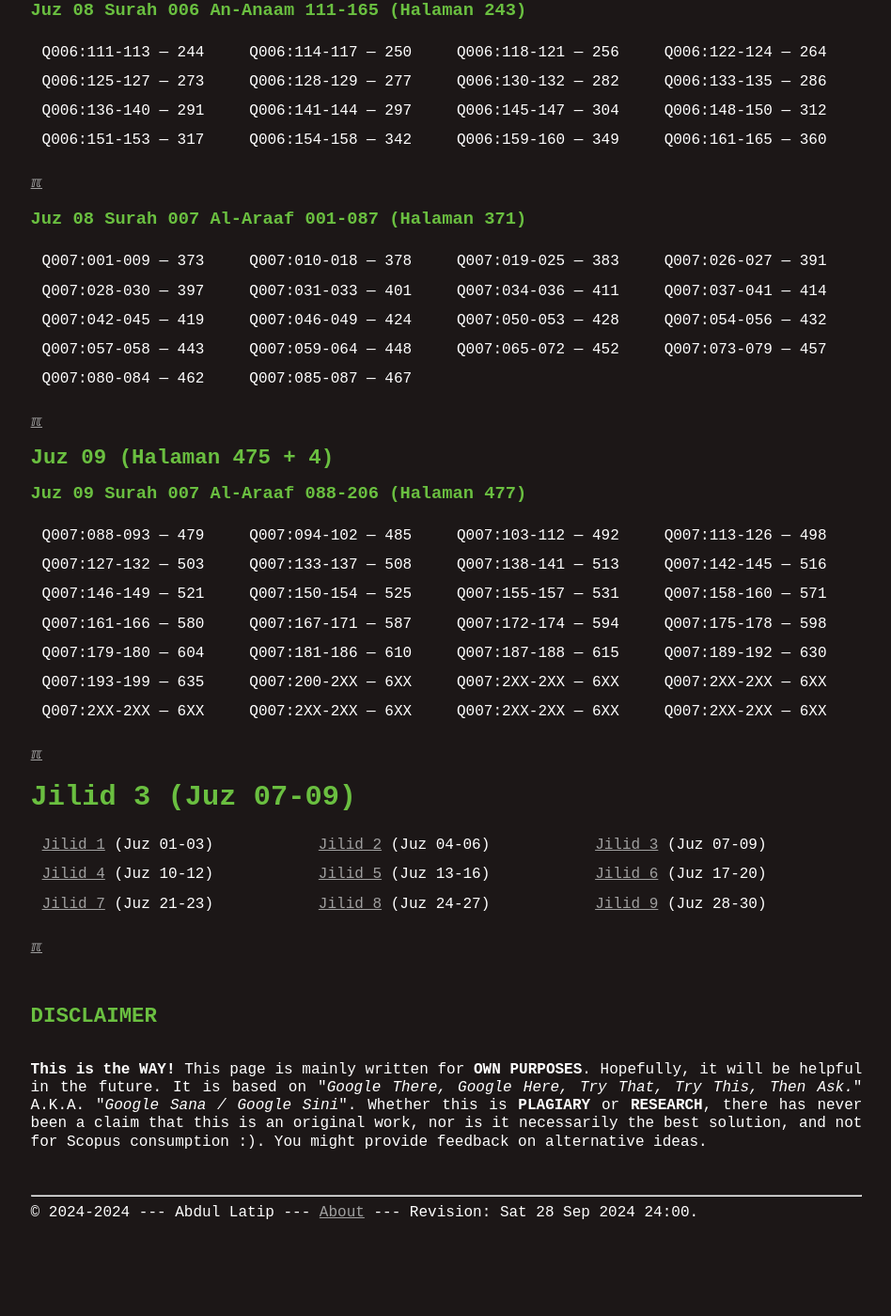
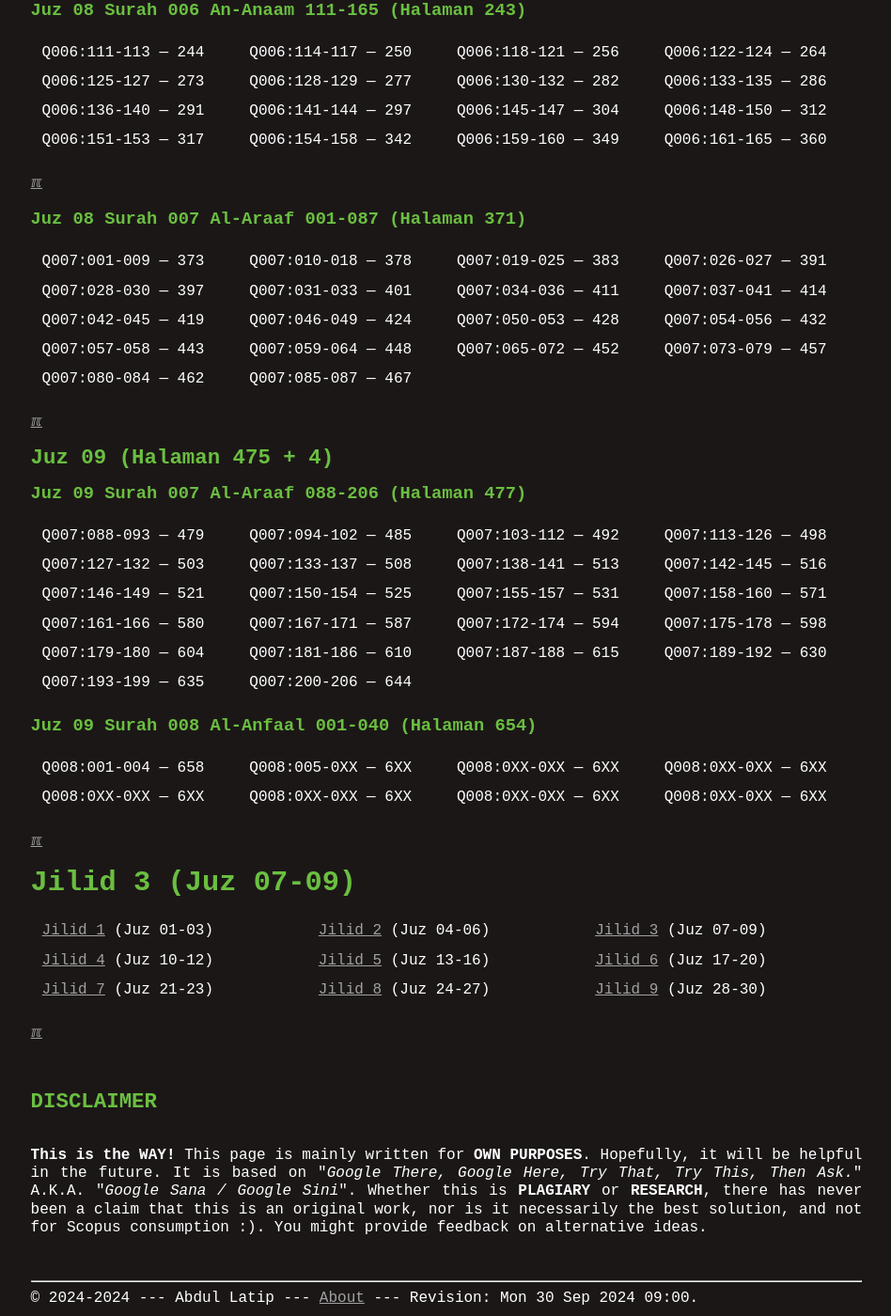
Before and after one commit to dullatip/indexquran, a Jekyll site: the page built from 003.md, in a window 1280 px wide and 1400 px high, scrolled down 1394 px. Shown: the whole window at 94% size, without its empty margins (165-1113 px from the left). Built offline with Jekyll 4.4.1, drawn with Linux system fonts in a browser that asks for light colours; before the commit the page ends 2702 px from its top, so only the background shows below that.

Commit message:
modified:   003.md

```diff
--- a/003.md
+++ b/003.md
@@ -64,8 +64,12 @@
 | Q007:146-149 --- 521 | Q007:150-154 --- 525 | Q007:155-157 --- 531 | Q007:158-160 --- 571 |
 | Q007:161-166 --- 580 | Q007:167-171 --- 587 | Q007:172-174 --- 594 | Q007:175-178 --- 598 |
 | Q007:179-180 --- 604 | Q007:181-186 --- 610 | Q007:187-188 --- 615 | Q007:189-192 --- 630 |
-| Q007:193-199 --- 635 | Q007:200-2XX --- 6XX | Q007:2XX-2XX --- 6XX | Q007:2XX-2XX --- 6XX |
-| Q007:2XX-2XX --- 6XX | Q007:2XX-2XX --- 6XX | Q007:2XX-2XX --- 6XX | Q007:2XX-2XX --- 6XX |
+| Q007:193-199 --- 635 | Q007:200-206 --- 644 |
+
+### Juz 09 Surah 008 Al-Anfaal 001-040 (Halaman 654)
+
+| Q008:001-004 --- 658 | Q008:005-0XX --- 6XX | Q008:0XX-0XX --- 6XX | Q008:0XX-0XX --- 6XX |
+| Q008:0XX-0XX --- 6XX | Q008:0XX-0XX --- 6XX | Q008:0XX-0XX --- 6XX | Q008:0XX-0XX --- 6XX |
 
 [&#x213C;](#)<br id="idxA">
 # Jilid 3 (Juz 07-09)
--- a/_config.yml
+++ b/_config.yml
@@ -1,4 +1,4 @@
-version:          "Sat 28 Sep 2024 24:00"
+version:          "Mon 30 Sep 2024 09:00"
 copyright:        "2024-2024"
 title:            "Index Tafsir Al-Azhar HAMKA"
 author:           "Abdul Latip"
```
Also changed, not shown: 000.md (+1 -1 lines).
